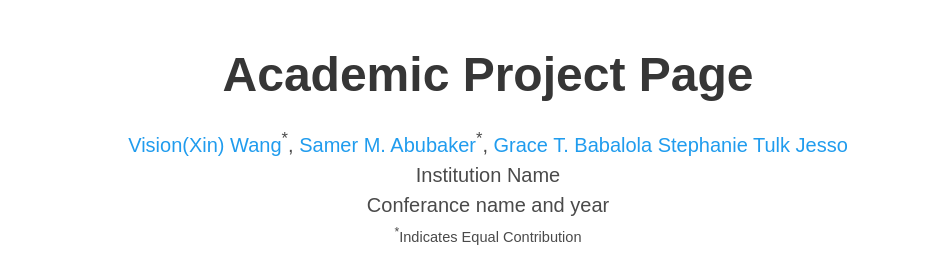
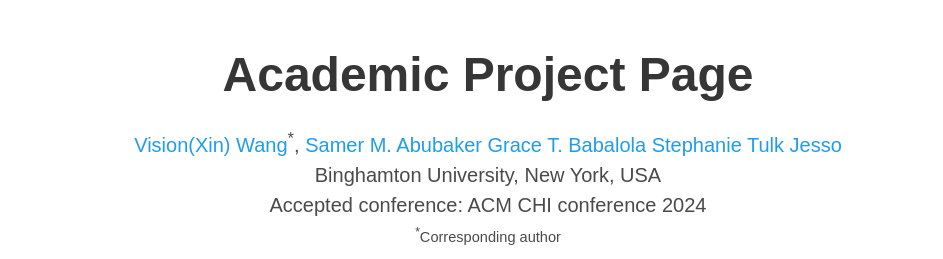
Before and after one commit to xin-wang-kr/px-collection-AI-chatbot, a plain HTML site: page index.html in a window 1280 px wide. Shown: the top 259 px of the page, without its empty margins (152-1095 px from the left). Drawn offline with nearby package versions, Linux system fonts and the light colour scheme; some icons are missing; a web font is replaced by a local one.

Commit message:
Update index.html

```diff
--- a/index.html
+++ b/index.html
@@ -58,7 +58,7 @@
               <span class="author-block">
                 <a href="https://xin-wang-kr.github.io/" target="_blank">Vision(Xin) Wang</a><sup>*</sup>,</span>
                 <span class="author-block">
-                  <a href="https://www.linkedin.com/in/samer-abubaker-5b29899b/" target="_blank">Samer M. Abubaker</a><sup>*</sup>,</span>
+                  <a href="https://www.linkedin.com/in/samer-abubaker-5b29899b/" target="_blank">Samer M. Abubaker</a>
                   <span class="author-block">
                     <a href="THIRD AUTHOR PERSONAL LINK" target="_blank">Grace T. Babalola</a>
                     <span class="author-block">
@@ -67,8 +67,8 @@
                   </div>
 
                   <div class="is-size-5 publication-authors">
-                    <span class="author-block">Institution Name<br>Conferance name and year</span>
-                    <span class="eql-cntrb"><small><br><sup>*</sup>Indicates Equal Contribution</small></span>
+                    <span class="author-block">Binghamton University, New York, USA<br>Accepted conference: ACM CHI conference 2024</span>
+                    <span class="eql-cntrb"><small><br><sup>*</sup>Corresponding author</small></span>
                   </div>
 
                   <div class="column has-text-centered">
```
